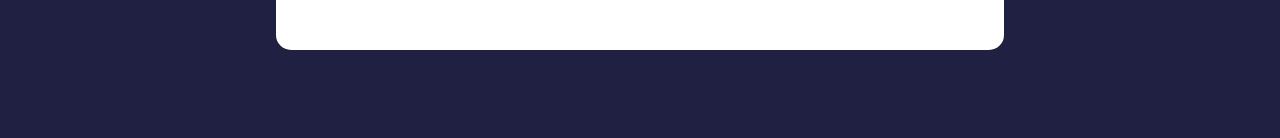
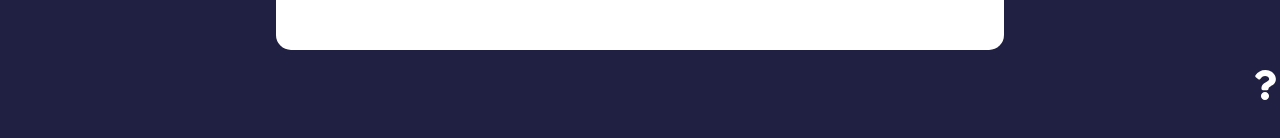
Before and after one commit to osamabinazam/feedback-app, a React (Create React App) app: page /about in a window 1280 px wide. Shown: the part 308-446 px from the top of the page. Built offline with nearby package versions, Linux system fonts and the light colour scheme.

Commit message:
Link Different Pages

```diff
--- a/src/App.js
+++ b/src/App.js
@@ -8,6 +8,7 @@
 import FeedbackStat from "./components/FeedbackStat";
 import FeedbackForm from "./components/FeedbackForm";
 import About from './pages/About';
+import AboutLinkIcon from './components/AboutLinkIcon';
 
 
 function App(){
@@ -47,7 +48,9 @@
                     </>
                 } />
                 </Routes>
+
             </div>
+            <AboutLinkIcon />
         </Router>
     );
 }
--- /dev/null
+++ b/src/components/AboutLinkIcon.jsx
@@ -0,0 +1,15 @@
+import React from 'react'
+import { FaQuestion } from 'react-icons/fa'
+import { Link } from 'react-router-dom'
+function AboutLinkIcon() {
+  return (
+    <div className='about-link'>
+    <Link to="/about">
+            <FaQuestion  size = {30}/>
+    </Link>
+
+    </div>
+  )
+}
+
+export default AboutLinkIcon
--- a/src/pages/About.jsx
+++ b/src/pages/About.jsx
@@ -1,5 +1,6 @@
 import React from 'react'
 import Card from '../components/shared/Card'
+import { Link } from 'react-router-dom'
 function About() {
   return (
     <Card>
@@ -14,7 +15,7 @@
           Version: 1.0.0
         </p>
         <p>
-          <a href="/">Back to home</a>
+          <Link to="/">Back to home</Link>
         </p>
       </div>
 
```
